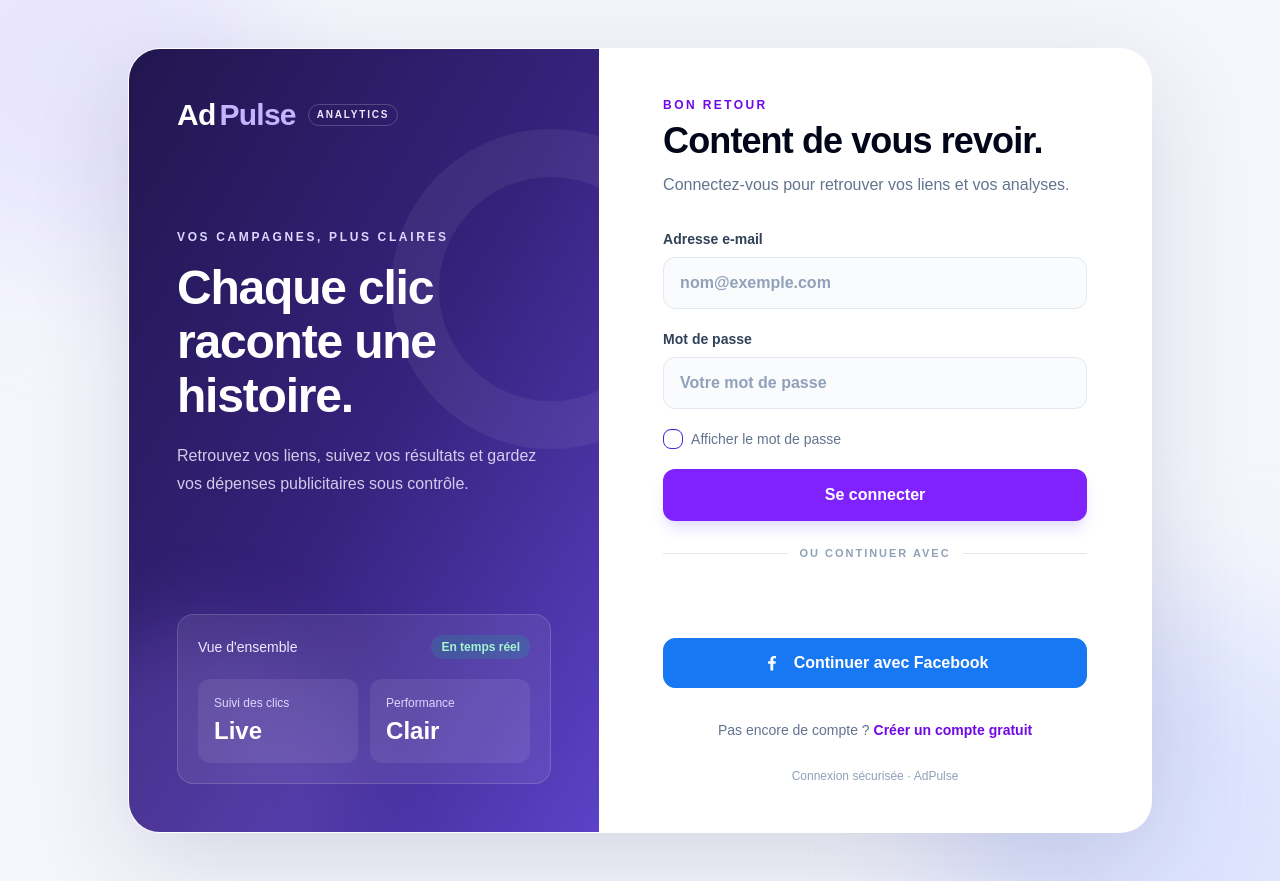
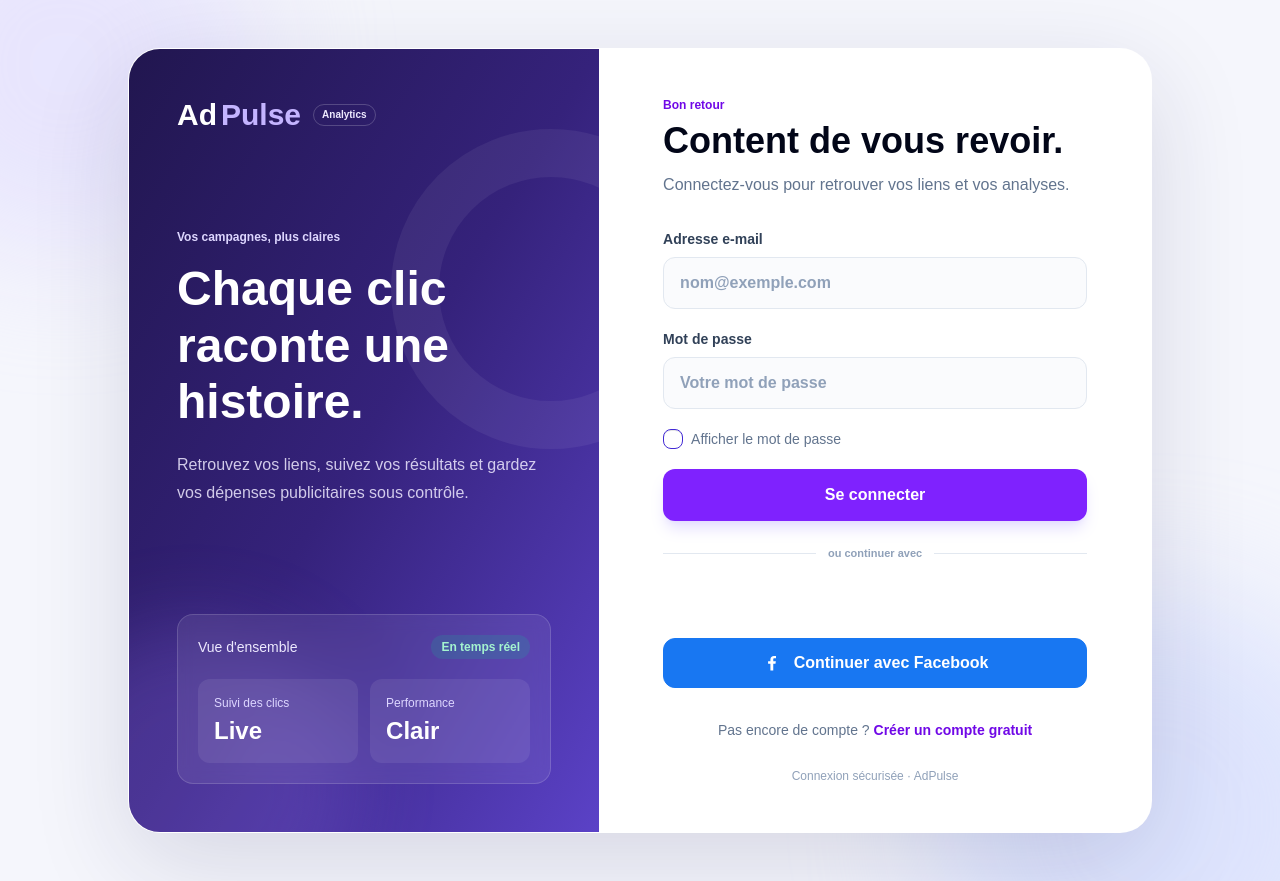
Before and after one commit to joeltech91-debug/AdPulse-Next, a Next.js app: page /connexion in a window 1280 px wide. Built offline with nearby package versions, Linux system fonts and the light colour scheme; no server answers.

Commit message:
Align auth typography with AdPulse dashboard

```diff
--- a/src/app/connexion/page.tsx
+++ b/src/app/connexion/page.tsx
@@ -50,47 +50,47 @@ export default function LoginPage() {
           <div aria-hidden="true" className="absolute -right-28 top-20 h-80 w-80 rounded-full border-[48px] border-white/[0.06]" />
           <div aria-hidden="true" className="absolute -bottom-28 -left-24 h-80 w-80 rounded-full bg-violet-400/20 blur-2xl" />
           <div className="relative">
-            <Link href="/" className="inline-flex items-center gap-1 text-3xl font-black tracking-tight text-white no-underline">Ad<span className="text-violet-300">Pulse</span><span className="ml-2 rounded-full border border-white/20 px-2 py-1 text-[10px] font-bold uppercase tracking-[0.18em] text-violet-100">Analytics</span></Link>
+            <Link href="/" className="inline-flex items-center gap-1 text-3xl font-bold text-white no-underline">Ad<span className="text-violet-300">Pulse</span><span className="ml-2 rounded-full border border-white/20 px-2 py-1 text-[10px] font-semibold text-violet-100">Analytics</span></Link>
             <div className="mt-24 max-w-sm">
-              <p className="text-xs font-bold uppercase tracking-[0.22em] text-violet-200">Vos campagnes, plus claires</p>
-              <h2 className="mt-4 text-4xl font-black leading-[1.12] tracking-tight xl:text-5xl">Chaque clic raconte une histoire.</h2>
+              <p className="text-xs font-semibold text-violet-200">Vos campagnes, plus claires</p>
+              <h2 className="mt-4 text-4xl font-bold leading-[1.18] xl:text-5xl">Chaque clic raconte une histoire.</h2>
               <p className="mt-5 text-base leading-7 text-violet-100/85">Retrouvez vos liens, suivez vos résultats et gardez vos dépenses publicitaires sous contrôle.</p>
             </div>
           </div>
           <div className="relative rounded-2xl border border-white/15 bg-white/[0.08] p-5 backdrop-blur-sm">
             <div className="flex items-center justify-between text-sm text-violet-100"><span>Vue d'ensemble</span><span className="rounded-full bg-emerald-400/15 px-2.5 py-1 text-xs font-semibold text-emerald-200">En temps réel</span></div>
             <div className="mt-5 grid grid-cols-2 gap-3">
-              <div className="rounded-xl bg-white/[0.08] p-4"><p className="text-xs text-violet-200">Suivi des clics</p><p className="mt-1 text-2xl font-extrabold">Live</p></div>
-              <div className="rounded-xl bg-white/[0.08] p-4"><p className="text-xs text-violet-200">Performance</p><p className="mt-1 text-2xl font-extrabold">Clair</p></div>
+              <div className="rounded-xl bg-white/[0.08] p-4"><p className="text-xs text-violet-200">Suivi des clics</p><p className="mt-1 text-2xl font-semibold">Live</p></div>
+              <div className="rounded-xl bg-white/[0.08] p-4"><p className="text-xs text-violet-200">Performance</p><p className="mt-1 text-2xl font-semibold">Clair</p></div>
             </div>
           </div>
         </aside>
         <section className="flex items-center justify-center px-6 py-9 sm:px-10 sm:py-12 lg:px-12 xl:px-16" aria-labelledby="login-title">
           <div className="w-full max-w-md">
-            <div className="mb-8 lg:hidden"><Link href="/" className="text-2xl font-black tracking-tight text-slate-900 no-underline">Ad<span className="text-violet-600">Pulse</span></Link></div>
+            <div className="mb-8 lg:hidden"><Link href="/" className="text-2xl font-bold text-slate-900 no-underline">Ad<span className="text-violet-600">Pulse</span></Link></div>
             <header className="mb-8">
-              <p className="text-xs font-extrabold uppercase tracking-[0.2em] text-violet-700">Bon retour</p>
-              <h1 id="login-title" className="mt-2 text-3xl font-black tracking-tight text-slate-950 sm:text-4xl">Content de vous revoir.</h1>
+              <p className="text-xs font-semibold text-violet-700">Bon retour</p>
+              <h1 id="login-title" className="mt-2 text-3xl font-bold text-slate-950 sm:text-4xl">Content de vous revoir.</h1>
               <p className="mt-3 text-sm leading-6 text-slate-500 sm:text-base">Connectez-vous pour retrouver vos liens et vos analyses.</p>
             </header>
             {error && <div role="alert" className="mb-5 rounded-xl border border-rose-200 bg-rose-50 px-4 py-3 text-sm font-medium leading-6 text-rose-800">{error}</div>}
             <form onSubmit={submit} className="space-y-5">
-              <label className="block text-sm font-bold text-slate-700">Adresse e-mail
+              <label className="block text-sm font-semibold text-slate-700">Adresse e-mail
                 <input className={fieldClass} type="email" autoComplete="email" inputMode="email" autoCapitalize="none" spellCheck={false} required value={email} onChange={e => setEmail(e.target.value)} placeholder="nom@exemple.com" />
               </label>
-              <label className="block text-sm font-bold text-slate-700">Mot de passe
+              <label className="block text-sm font-semibold text-slate-700">Mot de passe
                 <input className={fieldClass} type={showPassword ? "text" : "password"} autoComplete="current-password" required value={password} onChange={e => setPassword(e.target.value)} placeholder="Votre mot de passe" />
               </label>
               <label className="flex w-fit cursor-pointer items-center gap-2 text-sm font-medium text-slate-500">
                 <input type="checkbox" className="checkbox checkbox-primary checkbox-sm" checked={showPassword} onChange={e => setShowPassword(e.target.checked)} />
                 Afficher le mot de passe
               </label>
-              <button type="submit" disabled={busy} className="flex min-h-13 w-full items-center justify-center rounded-xl bg-violet-600 px-5 py-3 text-base font-extrabold text-white shadow-lg shadow-violet-200/80 transition hover:-translate-y-0.5 hover:bg-violet-700 hover:shadow-violet-300/70 focus-visible:outline-4 focus-visible:outline-offset-2 focus-visible:outline-violet-300 disabled:cursor-not-allowed disabled:opacity-60">{busy ? "Connexion…" : "Se connecter"}</button>
+              <button type="submit" disabled={busy} className="flex min-h-13 w-full items-center justify-center rounded-xl bg-violet-600 px-5 py-3 text-base font-semibold text-white shadow-lg shadow-violet-200/80 transition hover:-translate-y-0.5 hover:bg-violet-700 hover:shadow-violet-300/70 focus-visible:outline-4 focus-visible:outline-offset-2 focus-visible:outline-violet-300 disabled:cursor-not-allowed disabled:opacity-60">{busy ? "Connexion…" : "Se connecter"}</button>
             </form>
-            <div className="my-6 flex items-center gap-3 text-[11px] font-bold uppercase tracking-[0.18em] text-slate-400"><span className="h-px flex-1 bg-slate-200" />ou continuer avec<span className="h-px flex-1 bg-slate-200" /></div>
+            <div className="my-6 flex items-center gap-3 text-[11px] font-semibold text-slate-400"><span className="h-px flex-1 bg-slate-200" />ou continuer avec<span className="h-px flex-1 bg-slate-200" /></div>
             <GoogleSignIn />
             <div className="mt-3"><FacebookSignIn /></div>
-            <p className="mt-8 text-center text-sm text-slate-500">Pas encore de compte ? <Link className="font-extrabold text-violet-700 underline-offset-4 hover:underline" href="/inscription">Créer un compte gratuit</Link></p>
+            <p className="mt-8 text-center text-sm text-slate-500">Pas encore de compte ? <Link className="font-semibold text-violet-700 underline-offset-4 hover:underline" href="/inscription">Créer un compte gratuit</Link></p>
             <p className="mt-7 text-center text-xs text-slate-400">Connexion sécurisée · AdPulse</p>
           </div>
         </section>
```
